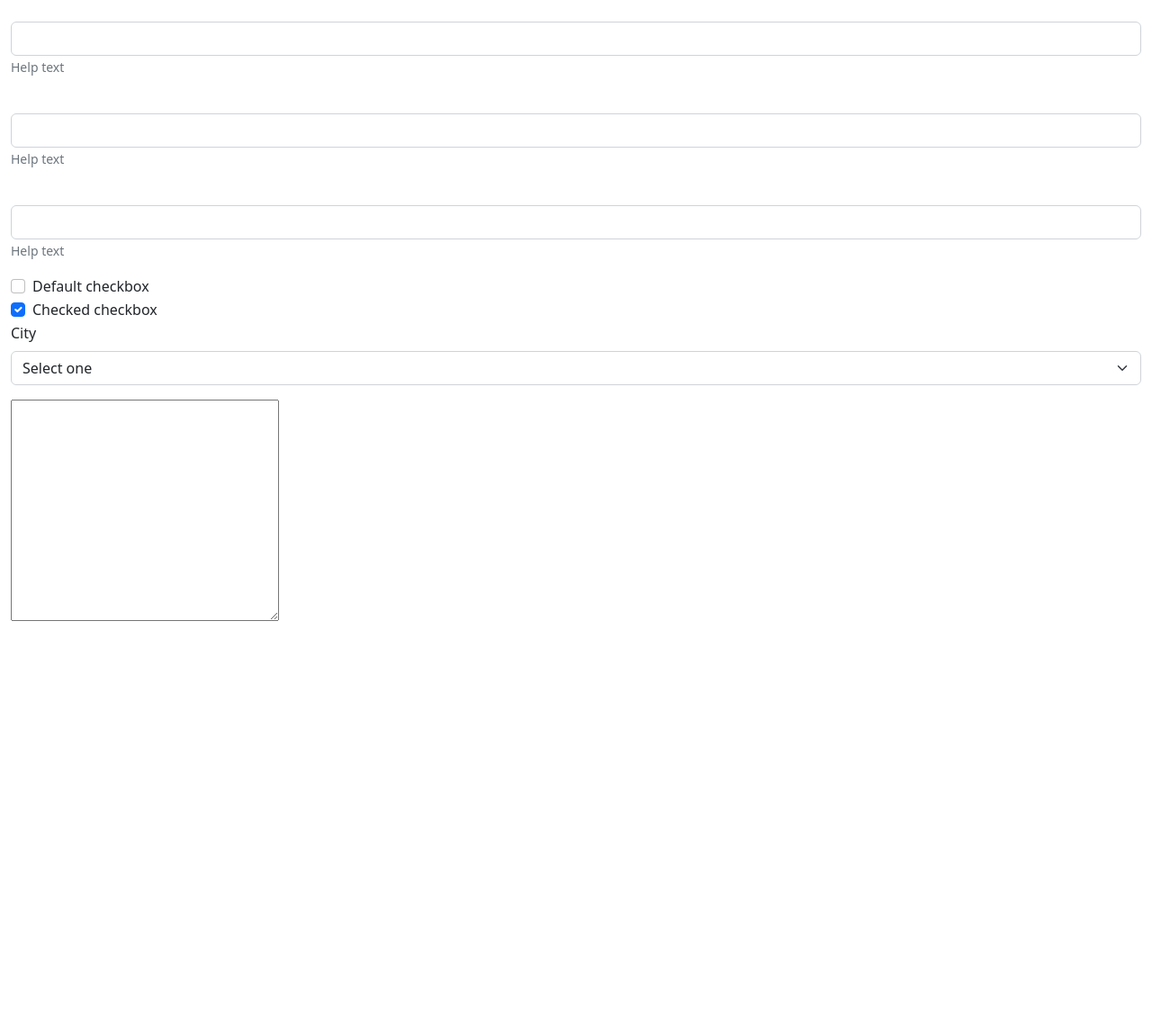
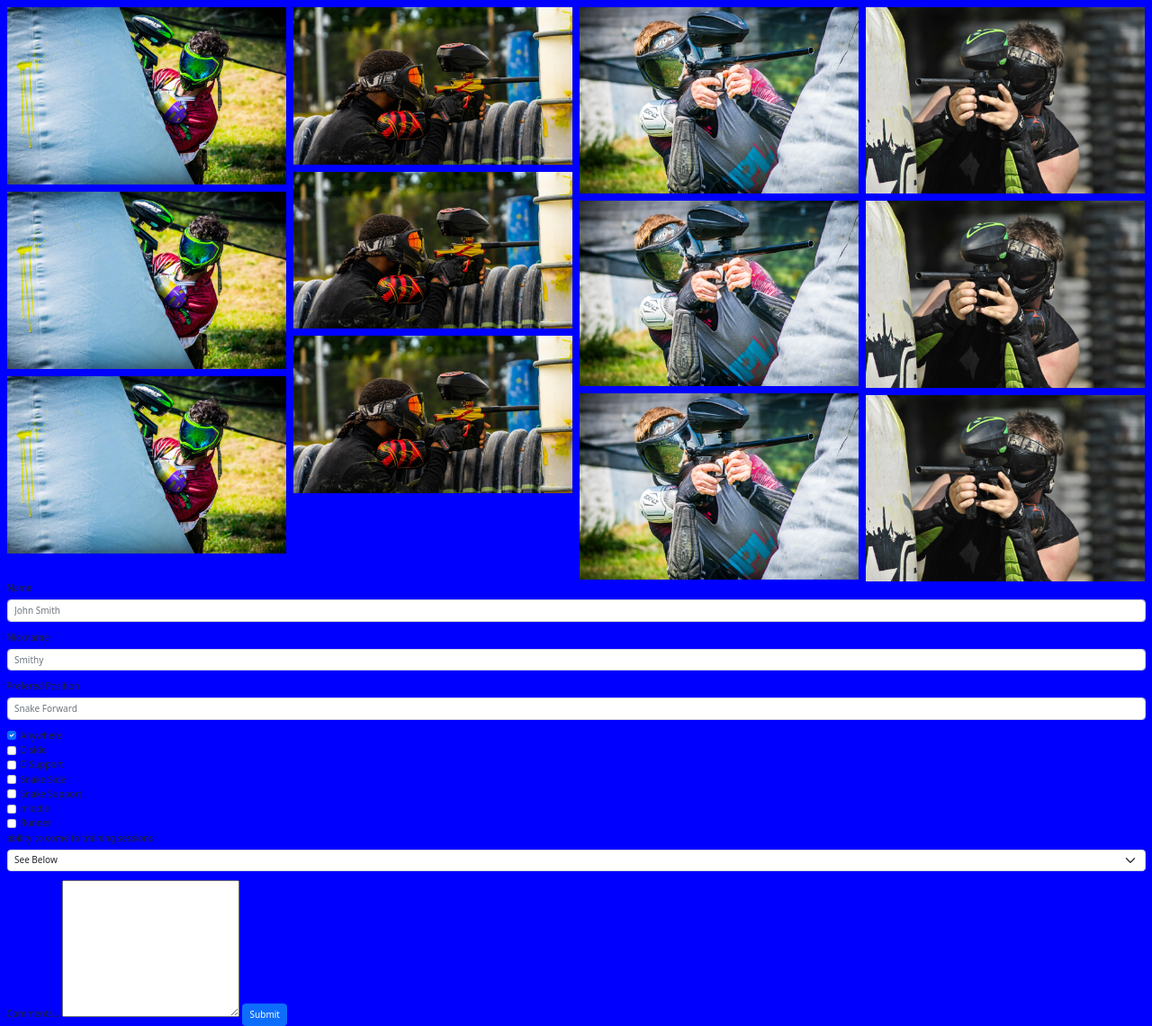
Before and after one commit to GMontaque/Paintball, a plain HTML site: page second.html in a window 1280 px wide. Shown: the whole page at 90% size. Before the commit the page ends 800 px from the top, so only its background shows below. Drawn offline with nearby package versions, Linux system fonts and the light colour scheme.

Commit message:
second page update

```diff
--- a/assets/css/style.css
+++ b/assets/css/style.css
@@ -696,3 +696,44 @@ a {
 		height: 0px;
 	}
 }
+
+/* second page */
+.row {
+	display: -ms-flexbox; /* IE10 */
+	display: flex;
+	-ms-flex-wrap: wrap; /* IE10 */
+	flex-wrap: wrap;
+	padding: 0 4px;
+}
+
+/* Create four equal columns that sits next to each other */
+.column {
+	-ms-flex: 25%; /* IE10 */
+	flex: 33%;
+	max-width: 25%;
+	padding: 0 4px;
+}
+
+.column img {
+	margin-top: 8px;
+	vertical-align: middle;
+	width: 100%;
+}
+
+/* Responsive layout - makes a two column-layout instead of four columns */
+@media screen and (max-width: 800px) {
+	.column {
+		-ms-flex: 50%;
+		flex: 50%;
+		max-width: 50%;
+	}
+}
+
+/* Responsive layout - makes the two columns stack on top of each other instead of next to each other */
+@media screen and (max-width: 600px) {
+	.column {
+		-ms-flex: 100%;
+		flex: 100%;
+		max-width: 100%;
+	}
+}
--- a/second.html
+++ b/second.html
@@ -16,57 +16,83 @@
 			integrity="sha384-0evHe/X+R7YkIZDRvuzKMRqM+OrBnVFBL6DOitfPri4tjfHxaWutUpFmBp4vmVor"
 			crossorigin="anonymous"
 		/>
+		<!-- font Awesome -->
+		<script
+			src="https://kit.fontawesome.com/f62ecf7247.js"
+			crossorigin="anonymous"
+		></script>
+
+		<!-- style css -->
+		<link rel="stylesheet" href="assets/css/style.css" />
 	</head>
 	<body>
 		<main class="container-fluid">
-			<div class="images"></div>
+			<div class="row">
+				<div class="column">
+					<img src="/assets/img/paintball1.jpg" style="width: 100%" />
+					<img src="/assets/img/paintball1.jpg" style="width: 100%" />
+					<img src="/assets/img/paintball1.jpg" style="width: 100%" />
+				</div>
+				<div class="column">
+					<img src="/assets/img/paintball2.jpg" style="width: 100%" />
+					<img src="/assets/img/paintball2.jpg" style="width: 100%" />
+					<img src="/assets/img/paintball2.jpg" style="width: 100%" />
+				</div>
+				<div class="column">
+					<img src="/assets/img/paintball3.jpg" style="width: 100%" />
+					<img src="/assets/img/paintball3.jpg" style="width: 100%" />
+					<img src="/assets/img/paintball3.jpg" style="width: 100%" />
+				</div>
+				<div class="column">
+					<img src="/assets/img/paintball4.jpg" style="width: 100%" />
+					<img src="/assets/img/paintball4.jpg" style="width: 100%" />
+					<img src="/assets/img/paintball4.jpg" style="width: 100%" />
+				</div>
+			</div>
+
 			<!-- sign up request form -->
-			<div class="signUpRequest">
+			<form action="" class="signUpRequest">
 				<!-- person name -->
 				<div class="mb-3" class="name">
-					<label for="" class="form-label"></label>
+					<label for="" class="form-label">Name</label>
 					<input
 						type="text"
 						class="form-control"
 						name=""
 						id=""
 						aria-describedby="helpId"
-						placeholder=""
+						placeholder="John Smith"
+						required
 					/>
-					<small id="helpId" class="form-text text-muted">Help text</small>
 				</div>
 				<!-- person nickname -->
 				<div class="mb-3" class="nickName">
-					<label for="" class="form-label"></label>
+					<label for="" class="form-label">Nickname</label>
 					<input
 						type="text"
 						class="form-control"
 						name=""
 						id=""
 						aria-describedby="helpId"
-						placeholder=""
+						placeholder="Smithy"
+						required
 					/>
-					<small id="helpId" class="form-text text-muted">Help text</small>
 				</div>
 				<!-- player position prefered -->
 				<div class="mb-3" class="position">
-					<label for="" class="form-label"></label>
+					<label for="" class="form-label">Prefered Position</label>
 					<input
 						type="text"
 						class="form-control"
 						name=""
 						id=""
 						aria-describedby="helpId"
-						placeholder=""
+						placeholder="Snake Forward"
+						required
 					/>
-					<small id="helpId" class="form-text text-muted">Help text</small>
 				</div>
 
 				<!-- prefernce on where to play -->
-				<div class="form-check" class="preference">
-					<input class="form-check-input" type="checkbox" value="" id="" />
-					<label class="form-check-label" for=""> Default checkbox </label>
-				</div>
 				<div class="form-check">
 					<input
 						class="form-check-input"
@@ -75,21 +101,51 @@
 						id=""
 						checked
 					/>
-					<label class="form-check-label" for=""> Checked checkbox </label>
+					<label class="form-check-label" for=""> Anywhere </label>
 				</div>
+				<div class="form-check" class="preference">
+					<input class="form-check-input" type="checkbox" value="" id="" />
+					<label class="form-check-label" for=""> D side </label>
+				</div>
+				<div class="form-check" class="preference">
+					<input class="form-check-input" type="checkbox" value="" id="" />
+					<label class="form-check-label" for=""> D Support </label>
+				</div>
+				<div class="form-check" class="preference">
+					<input class="form-check-input" type="checkbox" value="" id="" />
+					<label class="form-check-label" for=""> Snake Side </label>
+				</div>
+				<div class="form-check" class="preference">
+					<input class="form-check-input" type="checkbox" value="" id="" />
+					<label class="form-check-label" for=""> Snake Support </label>
+				</div>
+				<div class="form-check" class="preference">
+					<input class="form-check-input" type="checkbox" value="" id="" />
+					<label class="form-check-label" for=""> middle </label>
+				</div>
+				<div class="form-check" class="preference">
+					<input class="form-check-input" type="checkbox" value="" id="" />
+					<label class="form-check-label" for=""> Runner </label>
+				</div>
+
 				<!-- ability to do training -->
 				<div class="mb-3" class="participateTraining">
-					<label for="" class="form-label">City</label>
-					<select class="form-select" name="" id="">
-						<option selected>Select one</option>
-						<option value="">Yes</option>
-						<option value="">No</option>
-						<option value="">occationally</option>
+					<label for="" class="form-label"
+						>ability to come to training sessions</label
+					>
+					<select class="form-select" name="" id="" required>
+						<option value="">See Below</option>
+						<option value="none">None</option>
+						<option value="Yes">Yes</option>
+						<option value="No">No</option>
+						<option value="occationally">occationally</option>
 					</select>
 				</div>
 				<!-- any other informaiton -->
+				<label for="">Comments...</label>
 				<textarea name="" id="otherInformation" cols="30" rows="10"></textarea>
-			</div>
+				<button type="submit" class="btn btn-primary">Submit</button>
+			</form>
 			<div class="contactUS"></div>
 		</main>
 		<!-- Bootstrap JavaScript Libraries -->
```
Also changed, not shown: assets/img/paintball1.jpg (added), assets/img/paintball2.jpg (added), assets/img/paintball3.jpg (added), assets/img/paintball4.jpg (added), assets/img/paintball5.jpg (added), assets/img/paintball6.jpg (added).
